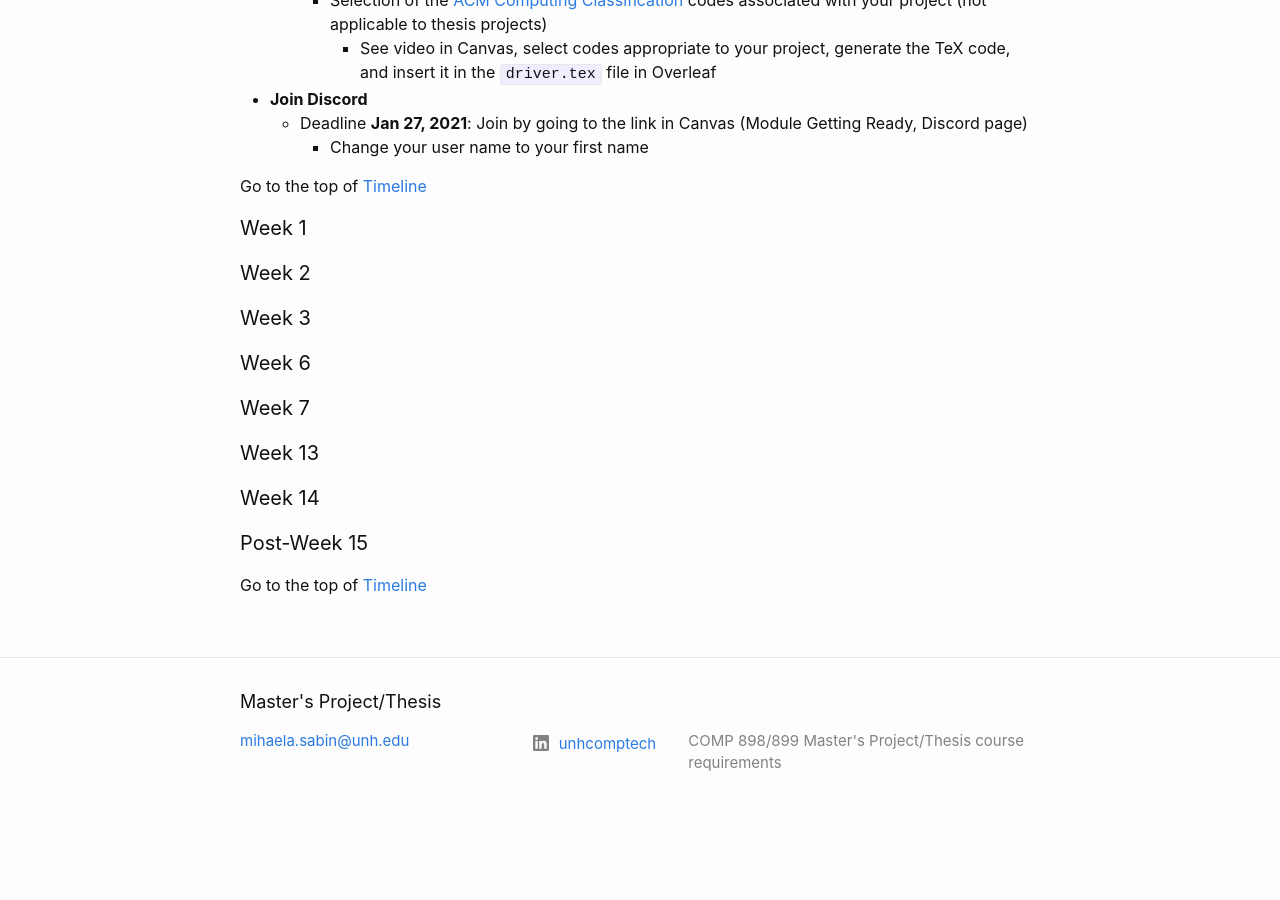
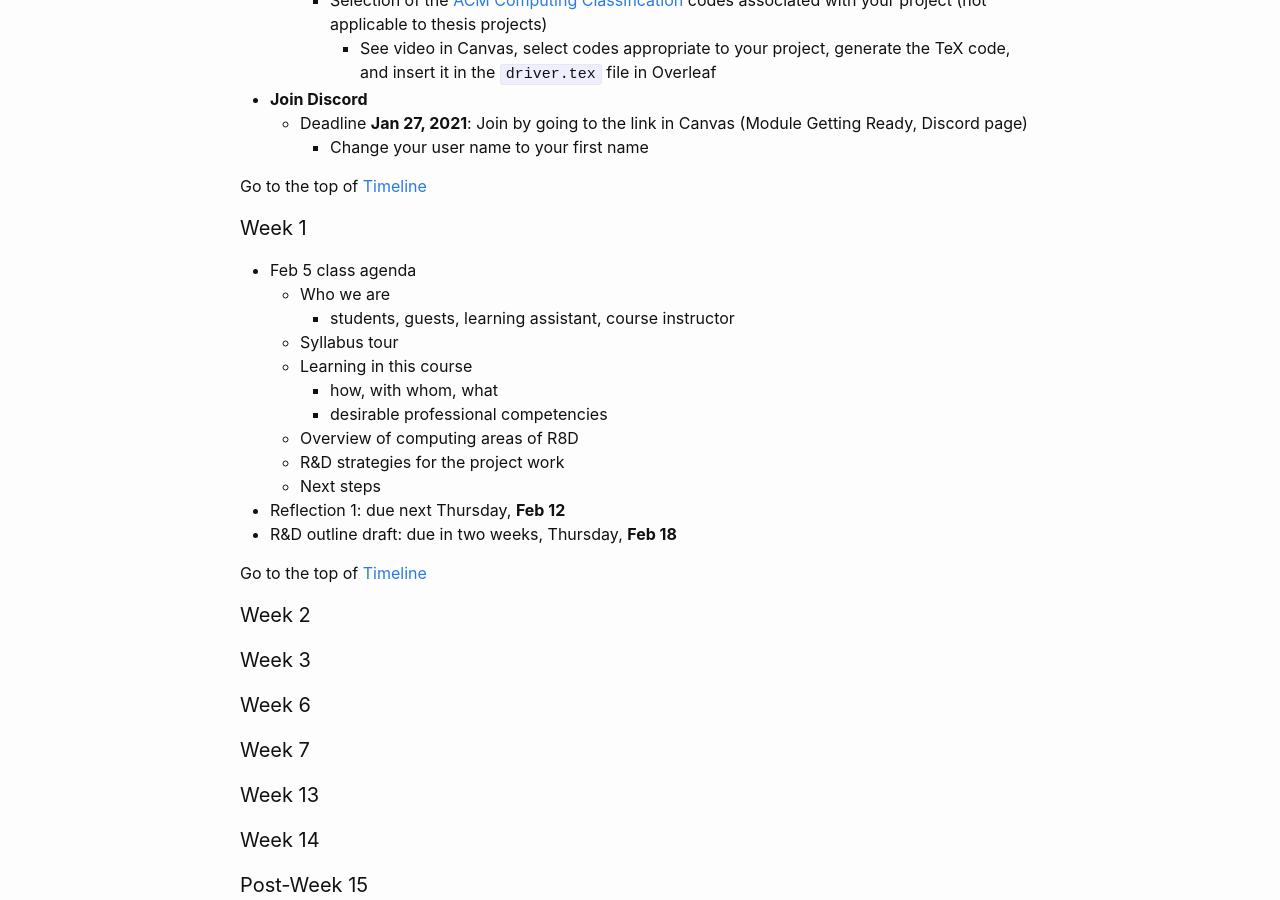
Before and after one commit to unh-comp-master-project/unh-comp-master-project.github.io, a Jekyll site: the page built from weekly-schedule.md, in a window 1280 px wide and 900 px high, scrolled down 2592 px. Built offline with Jekyll 4.4.1, drawn with Linux system fonts in a browser that asks for light colours; before the commit the page ends 3427 px from its top, so only the background shows below that.

Commit message:
added week1 to weekly-schedule.md

```diff
--- a/weekly-schedule.md
+++ b/weekly-schedule.md
@@ -83,6 +83,21 @@ in Week 1. If you don't have a GitHub remote repo or Overleaf account on the UNH
 Go to the top of [Timeline](#timeline)
 
 #### Week 1
+* Feb 5 class agenda
+    * Who we are
+        * students, guests, learning assistant, course instructor
+    * Syllabus tour
+    * Learning in this course
+        * how, with whom, what
+        * desirable professional competencies
+    * Overview of computing areas of R8D
+    * R&D strategies for the project work
+    * Next steps
+
+* Reflection 1: due next Thursday, **Feb 12**
+* R&D outline draft: due in two weeks, Thursday, **Feb 18**
+
+Go to the top of [Timeline](#timeline)
 
 #### Week 2
 
```
